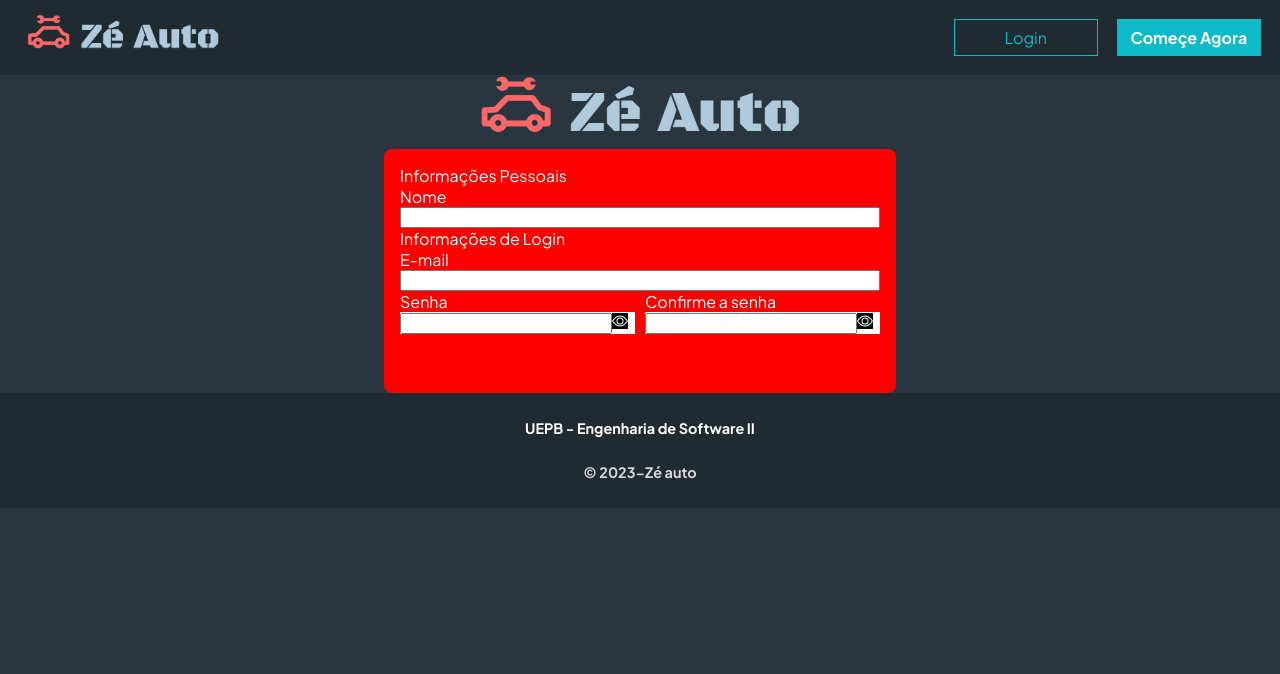
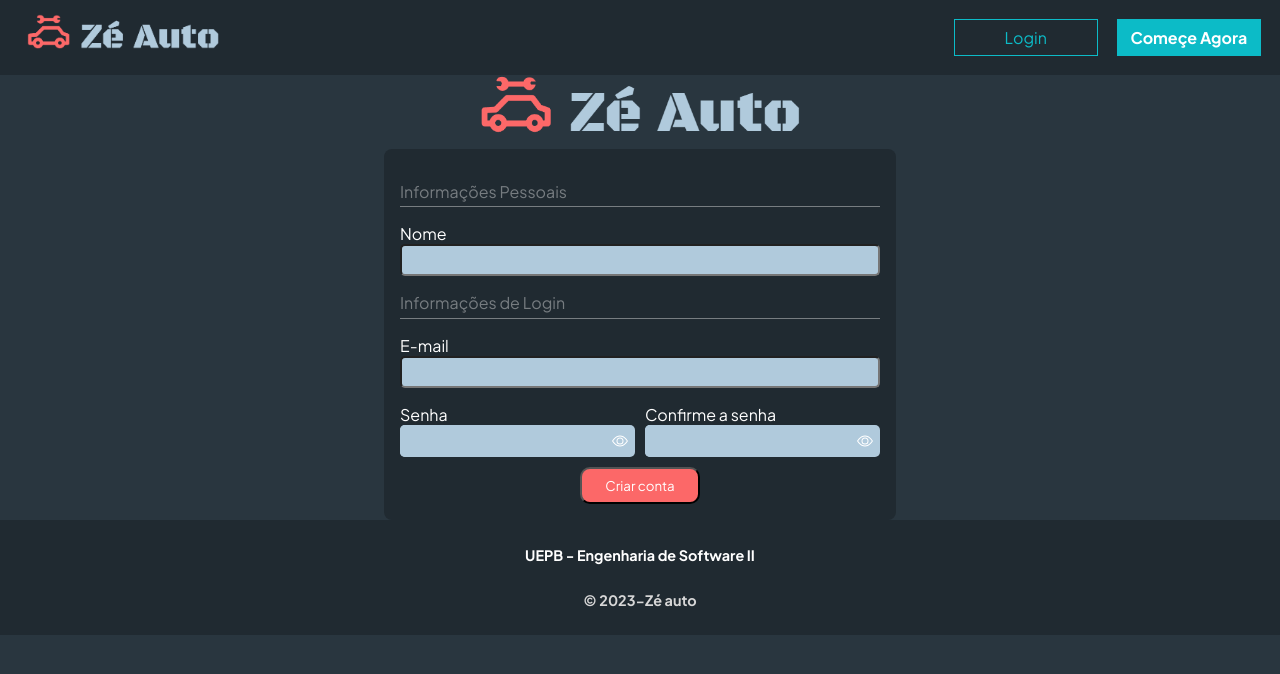
Before and after one commit to andrealvescorreia/ze-auto, a React (Vite) app in the folder frontend/: page /register-driver in a window 1280 px wide. Shown: the top 674 px of the page. Built offline with nearby package versions, Linux system fonts and the light colour scheme.

Commit message:
estilizando a tela

```diff
--- a/frontend/src/routes/RegisterDriver/RegisterDriver.module.scss
+++ b/frontend/src/routes/RegisterDriver/RegisterDriver.module.scss
@@ -14,27 +14,51 @@
 #form_register_driver{
     display: flex;
     flex-direction: column;
-    background-color: red;
+    background-color: #202A31;
     width: 40%;
     border-radius: 8px;
     padding: 1rem;
+    input{
+        background-color: #B0CADC;
+        border-radius: 5px;
+        height: 2rem;
+        width: 100%;
+    }
+    label{
+        margin-top: 1rem;
+    }
+    span{
+        color: #fcfcfc64;
+        margin-top: 1rem;
+        padding-bottom: 0.3rem;
+        border-bottom: 0.7px solid #fcfcfc64;
+    }
+    #create_button{
+        margin-top: 10px;
+        background-color: #FC6868;
+        width: 25%;
+        height: 2.3rem;
+        border-radius: 10px;
+        align-self: center;
+    }
+
 
 }
 
 #passwords{
     display: grid;
     grid-template-columns: 1fr 1fr;
-    grid-template-rows: 1fr 1fr;
+    grid-template-rows: 1fr;
     column-gap: 10px;
+
     #input_box{
-        background-color: white;
-        display: block;
+        display: flex;
+        align-items: center;
+        background-color: #B0CADC;
+        border-radius: 5px;
         input{
             width: 90%;
-        }
-        #eye{
-            background-color: black;
-            color: black;
+            border: none;
         }
     }
 }
--- a/frontend/src/routes/RegisterDriver/index.tsx
+++ b/frontend/src/routes/RegisterDriver/index.tsx
@@ -13,13 +13,17 @@ const RegisterDriver = () => {
 
                     <span>Informações Pessoais</span>
 
-                    <label htmlFor="name">Nome</label>
-                    <input type="text" name='name' id='name' />
+                    <label htmlFor="name">
+                        Nome
+                        <input type="text" name='name' id='name' />
+                    </label>
 
                     <span>Informações de Login</span>
 
-                    <label htmlFor="e-mail">E-mail</label>
-                    <input type="text" name='e-mail' id='e-mail' />
+                    <label htmlFor="e-mail">
+                        E-mail
+                        <input type="text" name='e-mail' id='e-mail' />
+                    </label>
                 <div id={styles.passwords}>
 
                     <label htmlFor="password">Senha
@@ -37,6 +41,7 @@ const RegisterDriver = () => {
                     </label>
 
                 </div>
+                <button id={styles.create_button} >Criar conta</button>
 
 
             </form>
```
